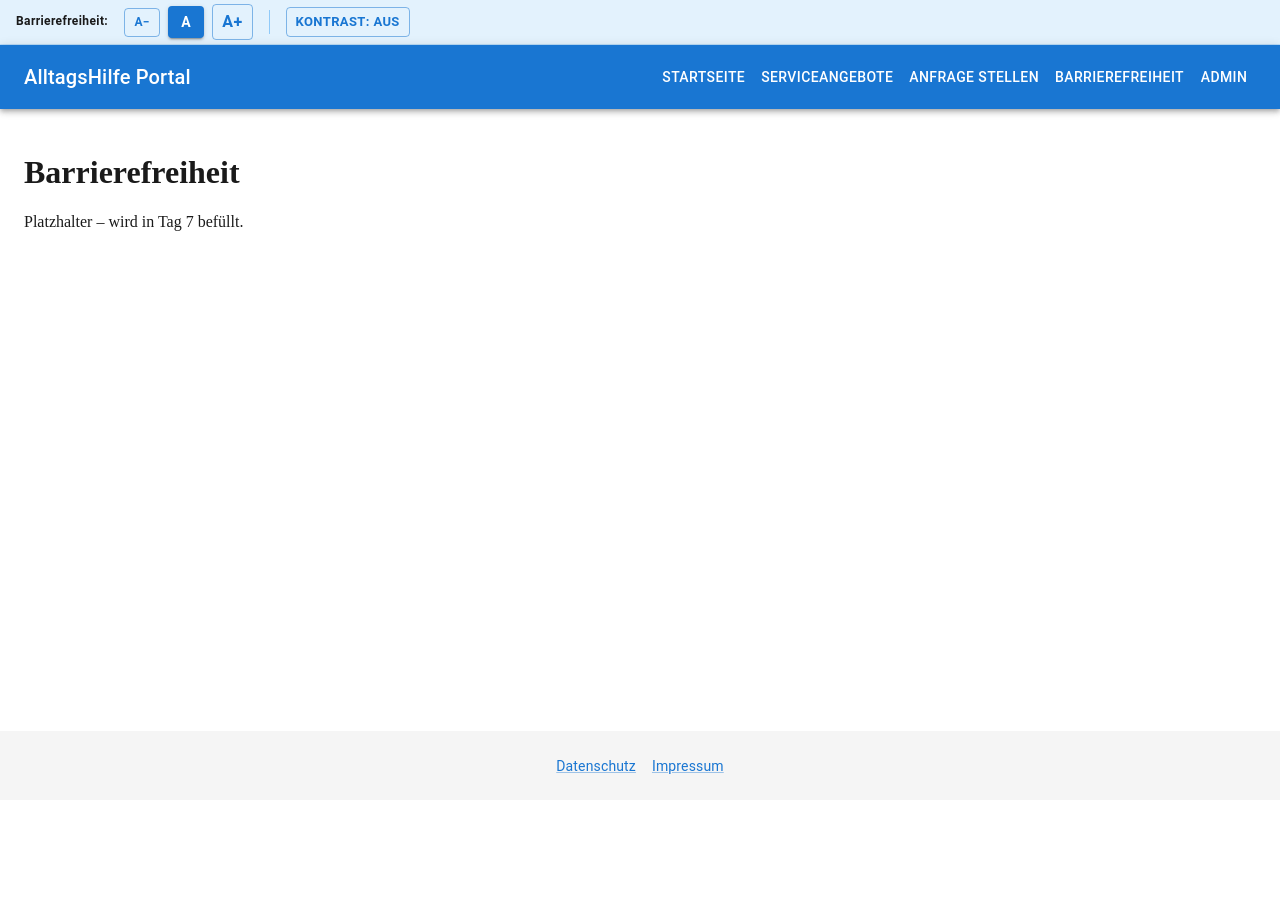
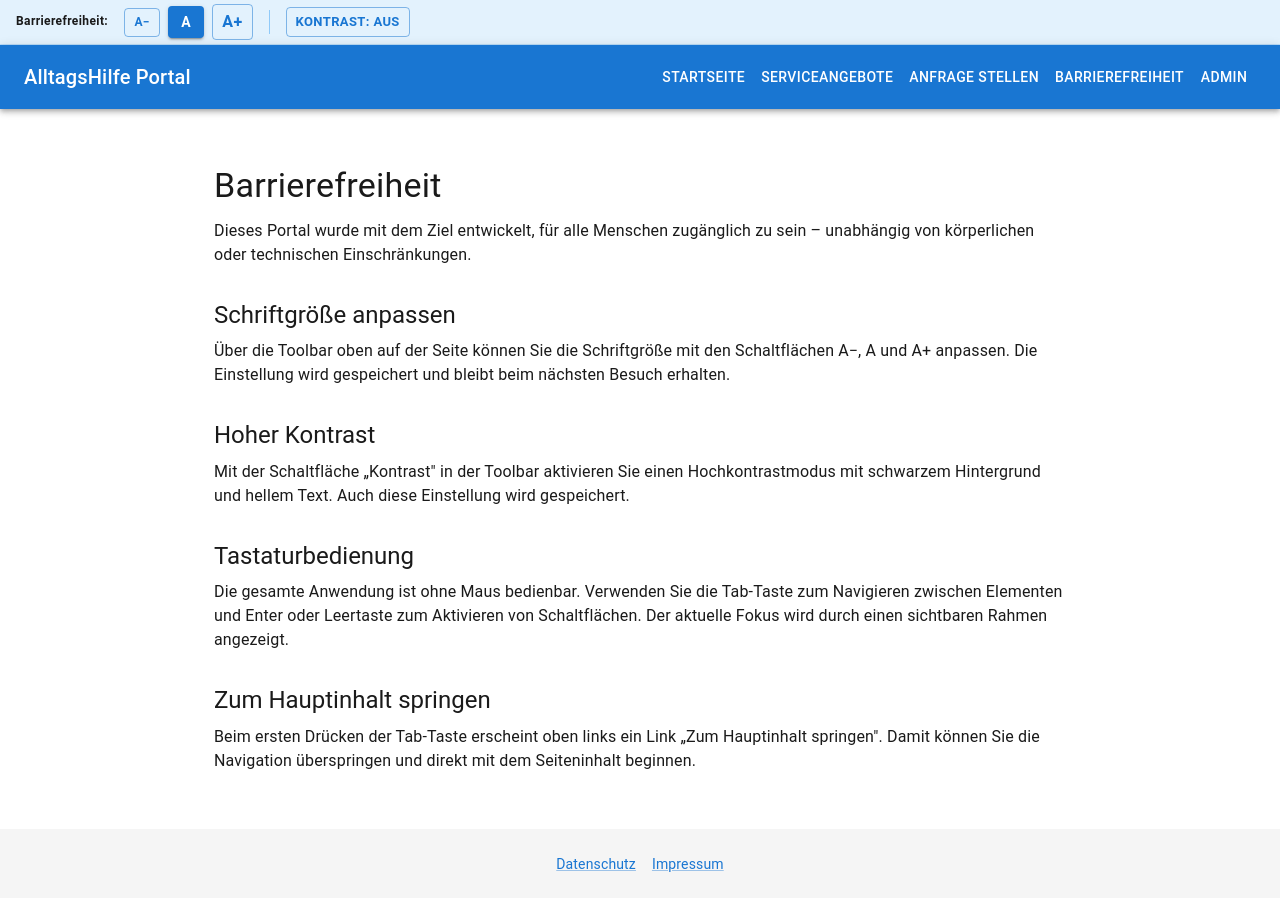
Before and after one commit to yetanotheradmin/alltagshilfe-portal, a React app in the folder frontend/: page /accessibility in a window 1280 px wide. Before the commit the page ends 800 px from the top, so only its background shows below. Built offline with nearby package versions, Linux system fonts and the light colour scheme; the HTML template or start-up script is replaced by a standard one.

Commit message:
feat(a11y): add accessibility info page

```diff
--- a/frontend/src/pages/AccessibilityPage.jsx
+++ b/frontend/src/pages/AccessibilityPage.jsx
@@ -1,3 +1,68 @@
+import Container from '@mui/material/Container';
+import Typography from '@mui/material/Typography';
+import Box from '@mui/material/Box';
+
+/**
+ * Informationsseite über die Barrierefreiheitsfunktionen des Portals.
+ * Erklärt Tastatursteuerung, Schriftgröße und Kontrastmodus.
+ */
 export default function AccessibilityPage() {
-  return <main><h1>Barrierefreiheit</h1><p>Platzhalter – wird in Tag 7 befüllt.</p></main>;
+  return (
+    <Container maxWidth="md">
+      <Typography variant="h4" component="h1" gutterBottom sx={{ mt: 4 }}>
+        Barrierefreiheit
+      </Typography>
+
+      <Typography variant="body1" sx={{ mb: 4 }}>
+        Dieses Portal wurde mit dem Ziel entwickelt, für alle Menschen
+        zugänglich zu sein – unabhängig von körperlichen oder technischen
+        Einschränkungen.
+      </Typography>
+
+      <Box sx={{ mb: 4 }}>
+        <Typography variant="h5" component="h2" gutterBottom>
+          Schriftgröße anpassen
+        </Typography>
+        <Typography variant="body1">
+          Über die Toolbar oben auf der Seite können Sie die Schriftgröße
+          mit den Schaltflächen A−, A und A+ anpassen.
+          Die Einstellung wird gespeichert und bleibt beim nächsten Besuch erhalten.
+        </Typography>
+      </Box>
+
+      <Box sx={{ mb: 4 }}>
+        <Typography variant="h5" component="h2" gutterBottom>
+          Hoher Kontrast
+        </Typography>
+        <Typography variant="body1">
+          Mit der Schaltfläche „Kontrast" in der Toolbar aktivieren Sie einen
+          Hochkontrastmodus mit schwarzem Hintergrund und hellem Text.
+          Auch diese Einstellung wird gespeichert.
+        </Typography>
+      </Box>
+
+      <Box sx={{ mb: 4 }}>
+        <Typography variant="h5" component="h2" gutterBottom>
+          Tastaturbedienung
+        </Typography>
+        <Typography variant="body1">
+          Die gesamte Anwendung ist ohne Maus bedienbar.
+          Verwenden Sie die Tab-Taste zum Navigieren zwischen Elementen
+          und Enter oder Leertaste zum Aktivieren von Schaltflächen.
+          Der aktuelle Fokus wird durch einen sichtbaren Rahmen angezeigt.
+        </Typography>
+      </Box>
+
+      <Box sx={{ mb: 4 }}>
+        <Typography variant="h5" component="h2" gutterBottom>
+          Zum Hauptinhalt springen
+        </Typography>
+        <Typography variant="body1">
+          Beim ersten Drücken der Tab-Taste erscheint oben links ein Link
+          „Zum Hauptinhalt springen". Damit können Sie die Navigation
+          überspringen und direkt mit dem Seiteninhalt beginnen.
+        </Typography>
+      </Box>
+    </Container>
+  );
 }
```
